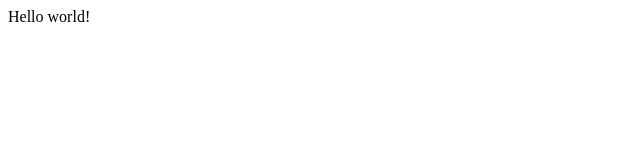
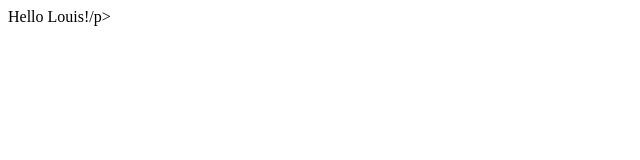
Before and after one commit to ronanathebanana/ronanathebana.github.io, a plain HTML site: page index.html in a window 1280 px wide. Shown: the full height of the page, 0-640 px from the left. Drawn offline with Linux system fonts and the light colour scheme.

Commit message:
Update index.html

```diff
--- a/index.html
+++ b/index.html
@@ -1 +1 @@
-<p>Hello world!</p>
+<p>Hello Louis!/p>
```
